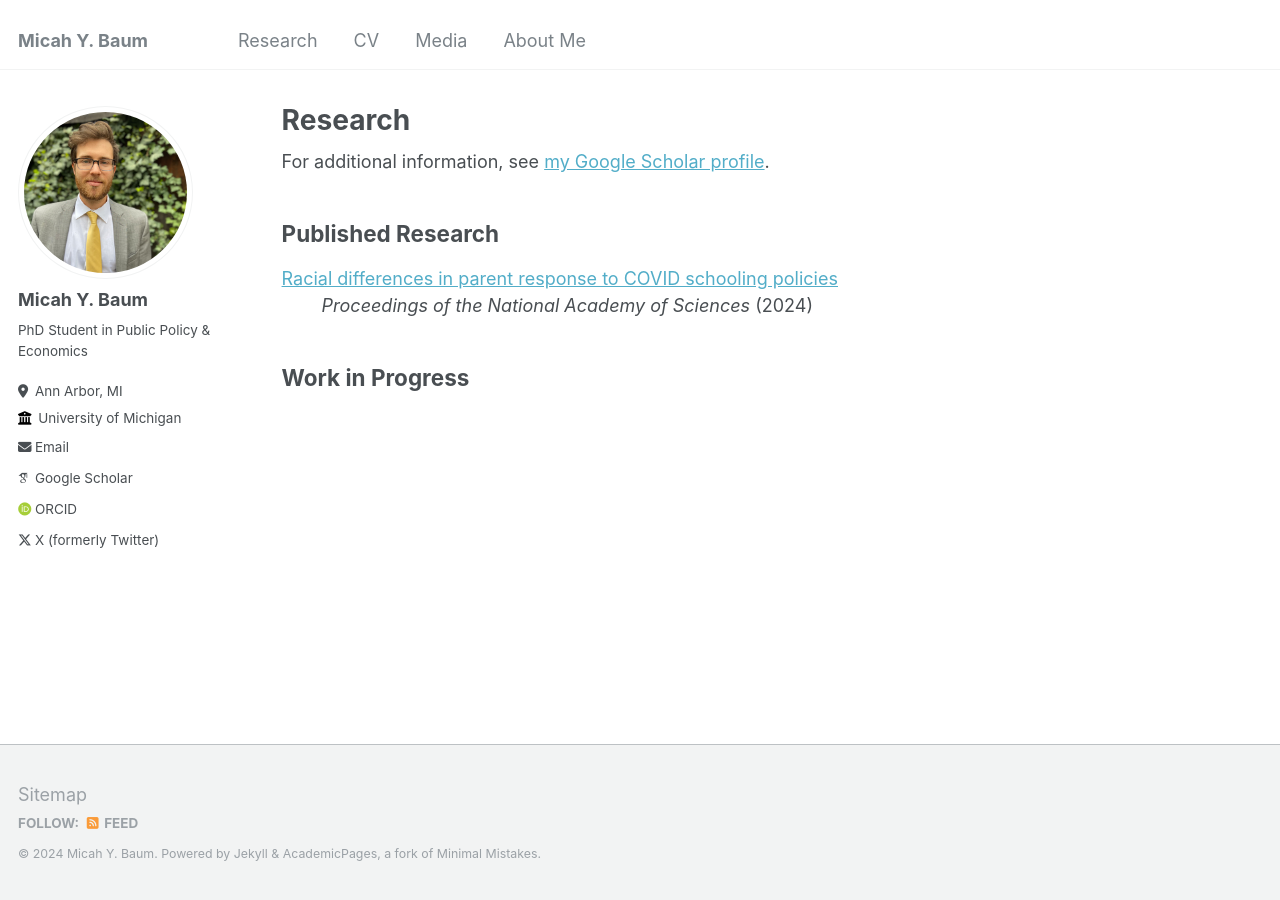
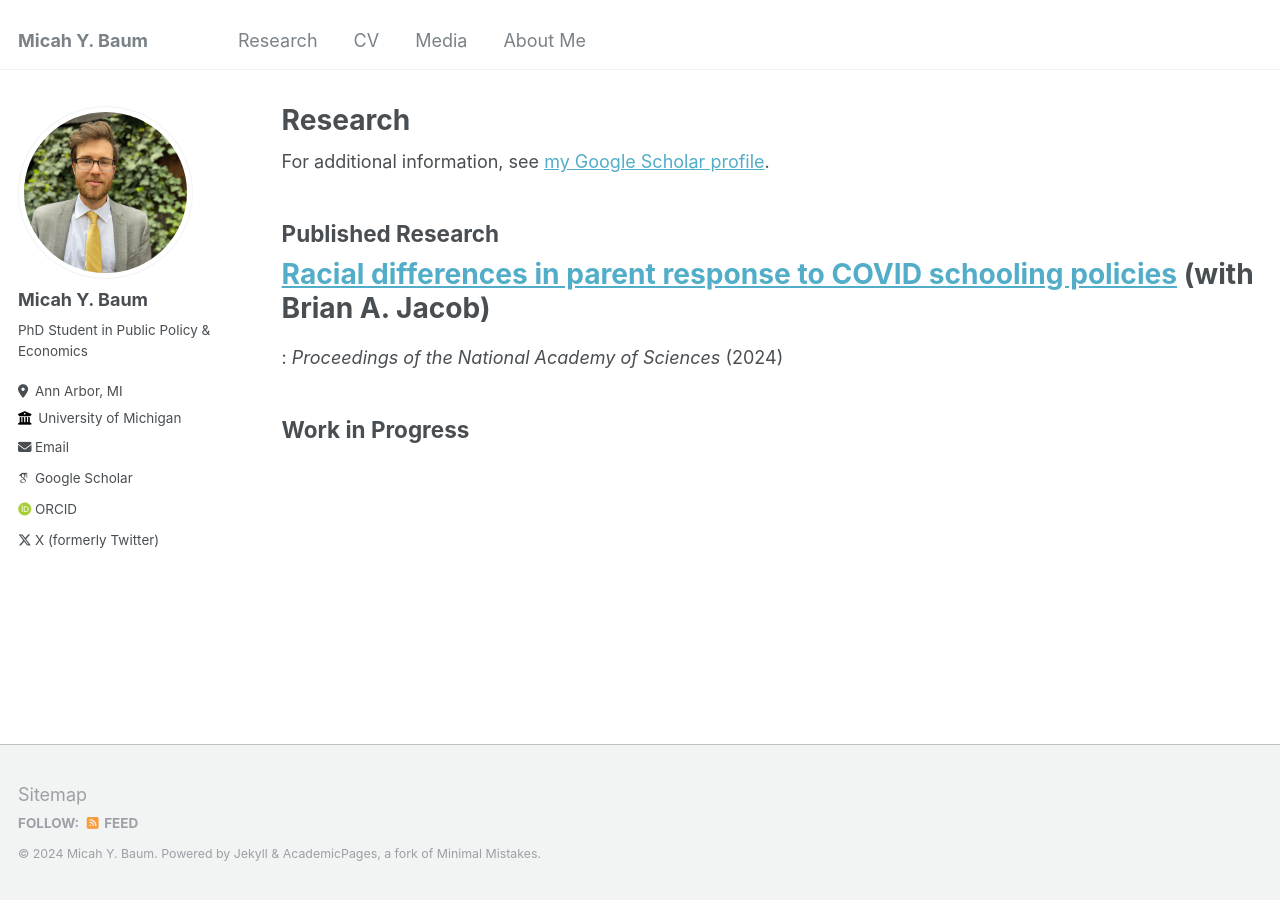
Before and after one commit to micah-baum/micah-baum.github.io, a Jekyll site: the page built from _pages/research.md, in a window 1280 px wide. Built offline with Jekyll 4.4.1, drawn with Linux system fonts in a browser that asks for light colours; some web fonts are replaced.

Commit message:
Update research.md

```diff
--- a/_pages/research.md
+++ b/_pages/research.md
@@ -12,7 +12,7 @@ author_profile: true
 {% include base_path %}
 
 ## Published Research
-[Racial differences in parent response to COVID schooling policies](https://micah-baum.github.io/files/baum-jacob-pnas-2024.pdf)
+# [Racial differences in parent response to COVID schooling policies](https://micah-baum.github.io/files/baum-jacob-pnas-2024.pdf) (with Brian A. Jacob)
 :    _Proceedings of the National Academy of Sciences_ (2024)
 
 
```
